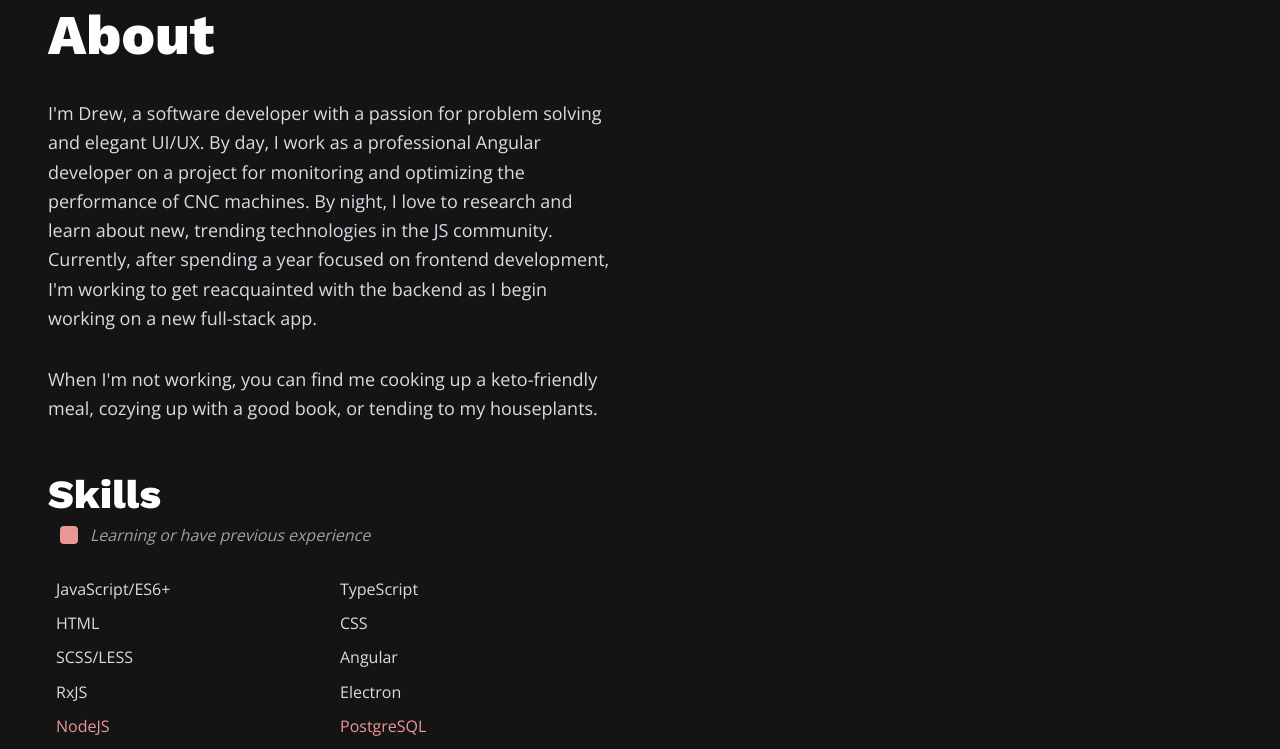
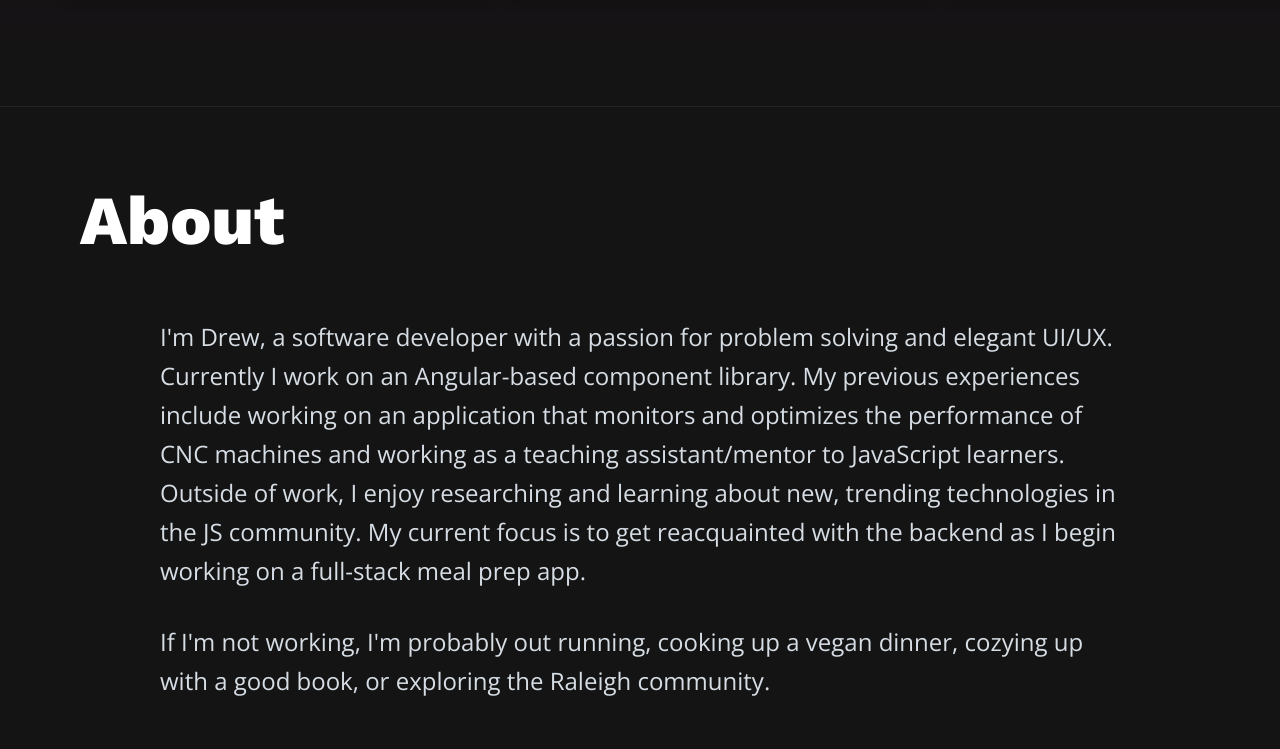
Before and after one commit to DrewMoody/portfolio, a Gatsby site: page / in a window 1280 px wide. Shown: the part 1489-2238 px from the top of the page. Built offline with nearby package versions, Linux system fonts and the light colour scheme; Gatsby itself is replaced by a stand-in of ours.

Commit message:
Replaced tslint with eslint, modified layout

```diff
--- a/src/components/About/About.tsx
+++ b/src/components/About/About.tsx
@@ -1,16 +1,37 @@
-import React, { Fragment } from "react";
-import styled from "styled-components";
-import { ContentDescription, SectionTitle } from "../../shared/styles";
-import Section from "../Section/Section";
+import React, { Fragment, FunctionComponent } from 'react';
+import styled from 'styled-components';
+import { ContentDescription, SectionTitle } from '../../shared/styles';
+import Section from '../Section/Section';
 
 export const AboutContainer = styled.div`
-  margin: 0 3rem;
-  max-width: 568px;
+  margin: 0 auto;
+  width: calc(
+    100% - ${props => props.theme.sidesPadding.xs} -
+      ${props => props.theme.sidesPadding.xs}
+  );
+
+  @media (min-width: 468px) {
+    max-width: 80%;
+  }
+
+  @media (min-width: 768px) {
+    max-width: 75%;
+  }
 `;
 
 const SkillsTitle = styled(SectionTitle)`
   margin-top: 3rem;
   margin-bottom: 0.75rem;
+
+  @media (min-width: 768px) {
+    margin-top: 4rem 4rem 3rem;
+    font-size: calc(1vw + 2.5rem);
+  }
+
+  @media (min-width: 1024px) {
+    margin-top: calc(2vw + 2rem);
+    font-size: calc(1.25vw + 2rem);
+  }
 
   @media (min-width: 600px) {
     margin-bottom: 0.25rem;
@@ -33,6 +54,14 @@ const KeyContainer = styled.div`
   align-items: center;
   margin-left: 0.75rem;
   margin-bottom: 1.5rem;
+
+  @media (min-width: 768px) {
+    margin-bottom: 2rem;
+  }
+
+  @media (min-width: 1024px) {
+    margin-bottom: calc(1vw + 2rem);
+  }
 `;
 
 const PastSkillKey = styled.div`
@@ -50,6 +79,10 @@ const SkillsContainer = styled.div`
   flex-wrap: wrap;
   width: 100%;
 
+  @media (min-width: 769px) {
+    font-size: calc(1vw + 0.5rem);
+  }
+
   > div {
     color: #d6dde4;
     flex: 1 1 calc(50% - 1rem);
@@ -62,22 +95,25 @@ const SkillsContainer = styled.div`
   }
 `;
 
-const About = () => (
+const About: FunctionComponent = () => (
   <Fragment>
     <Section title="About">
       <AboutContainer>
         <ContentDescription>
           I&apos;m Drew, a software developer with a passion for problem solving
-          and elegant UI/UX. By day, I work as a professional Angular developer
-          on a project for monitoring and optimizing the performance of CNC
-          machines. By night, I love to research and learn about new, trending
-          technologies in the JS community. Currently, after spending a year
-          focused on frontend development, I&apos;m working to get reacquainted
-          with the backend as I begin working on a new full-stack app.
+          and elegant UI/UX. Currently I work on an Angular-based component
+          library. My previous experiences include working on an application
+          that monitors and optimizes the performance of CNC machines and
+          working as a teaching assistant/mentor to JavaScript learners. Outside
+          of work, I enjoy researching and learning about new, trending
+          technologies in the JS community. My current focus is to get
+          reacquainted with the backend as I begin working on a full-stack meal
+          prep app.
         </ContentDescription>
         <ContentDescription>
-          When I&apos;m not working, you can find me cooking up a keto-friendly
-          meal, cozying up with a good book, or tending to my houseplants.
+          If I&apos;m not working, I&apos;m probably out running, cooking up a
+          vegan dinner, cozying up with a good book, or exploring the Raleigh
+          community.
         </ContentDescription>
         <SkillsTitle>Skills</SkillsTitle>
         <KeyContainer>
@@ -103,53 +139,4 @@ const About = () => (
   </Fragment>
 );
 
-// const About = () => (
-//   <Fragment>
-//     <CTAHeaderText id="about">
-//       <AboutText>About</AboutText>
-//     </CTAHeaderText>
-//     <AboutDiv>
-//       <HalfImage imgSrc="images/about.jpg">
-//         <Fragment>
-//           <AboutTitle>About</AboutTitle>
-//           <ContentDescription>
-//             I&apos;m Drew, a software developer with a passion for problem
-//             solving and elegant UI/UX. By day, I work as a professional Angular
-//             developer on a project for monitoring and optimizing the performance
-//             of CNC machines. By night, I love to research and learn about new,
-//             trending technologies in the JS community. Currently, after spending
-//             a year focused on frontend development, I&apos;m working to get
-//             reacquainted with the backend as I begin working on a new full-stack
-//             app.
-//           </ContentDescription>
-//           <ContentDescription>
-//             When I&apos;m not working, you can find me cooking up a
-//             keto-friendly meal, cozying up with a good book, or tending to my
-//             houseplants.
-//           </ContentDescription>
-//           <SkillsTitle>Skills</SkillsTitle>
-//           <KeyContainer>
-//             <PastSkillKey />
-//             <PastSkillDesc>Learning or have previous experience</PastSkillDesc>
-//           </KeyContainer>
-//           <SkillsContainer>
-//             <div>JavaScript/ES6+</div>
-//             <div>TypeScript</div>
-//             <div>HTML</div>
-//             <div>CSS</div>
-//             <div>SCSS/LESS</div>
-//             <div>Angular</div>
-//             <div>RxJS</div>
-//             <div>Electron</div>
-//             <PastExpSkill>NodeJS</PastExpSkill>
-//             <PastExpSkill>PostgreSQL</PastExpSkill>
-//             <PastExpSkill>MongoDB</PastExpSkill>
-//             <PastExpSkill>React</PastExpSkill>
-//           </SkillsContainer>
-//         </Fragment>
-//       </HalfImage>
-//     </AboutDiv>
-//   </Fragment>
-// );
-
 export default About;
--- a/src/components/Card/Card.tsx
+++ b/src/components/About/Card/Card.tsx
@@ -1,6 +1,10 @@
-import React from "react";
-import styled from "styled-components";
-import { Button, ContentDescription, ContentTitle } from "../../shared/styles";
+import React from 'react';
+import styled from 'styled-components';
+import {
+  Button,
+  ContentDescription,
+  ContentTitle
+} from '../../../shared/styles';
 
 const CardContainer = styled.div`
   overflow: hidden;
@@ -63,6 +67,10 @@ const CardDescription = styled(ContentDescription)`
     margin-bottom: 1rem;
     line-height: 1.5;
   }
+
+  @media (min-width: 769px) {
+    font-size: calc(1vw + 0.5rem);
+  }
 `;
 
 const CardSupport = styled.h3`
@@ -95,7 +103,7 @@ interface IProps {
 export default (props: IProps) => {
   const { card } = props;
 
-  const openLink = (link: string) => () => window.open(link, "_blank");
+  const openLink = (link: string) => () => window.open(link, '_blank');
 
   return (
     <CardContainer style={{ borderTop: `8px solid ${card.color}` }}>
--- a/src/components/Section/Section.tsx
+++ b/src/components/Section/Section.tsx
@@ -1,5 +1,5 @@
-import React from "react";
-import styled from "styled-components";
+import React from 'react';
+import styled from 'styled-components';
 
 interface IProps {
   children: JSX.Element;
@@ -19,7 +19,28 @@ const SectionWrapper = styled.div`
   > h1 {
     font-size: 3.5rem;
     color: white;
-    padding: 3rem 3rem 2rem 3rem;
+    margin: 3rem ${props => props.theme.sidesPadding.xs} 2rem;
+
+    @media (min-width: 468px) {
+      margin: 3rem ${props => props.theme.sidesPadding.m} 2rem;
+    }
+
+    @media (min-width: 768px) {
+      margin: 4rem 4rem 3rem;
+      font-size: calc(1vw + 3.5rem);
+    }
+
+    @media (min-width: 1024px) {
+      margin: calc(2vw + 3rem) 5rem calc(2vw + 2rem);
+    }
+  }
+
+  @media (min-width: 768px) {
+    padding-bottom: 5rem;
+  }
+
+  @media (min-width: 1024px) {
+    padding-bottom: calc(2vw + 4rem);
   }
 `;
 
--- a/src/layout/GlobalStyles.tsx
+++ b/src/layout/GlobalStyles.tsx
@@ -1,11 +1,11 @@
-import { createGlobalStyle } from "styled-components";
+import { createGlobalStyle } from 'styled-components';
 
 export const baseTheme = {
   colors: {
-    main: "#ec7b8b",
-    support: "#79e4c2"
+    main: '#ec7b8b',
+    support: '#79e4c2'
   },
-  fontColor: "#231e1f",
+  fontColor: '#231e1f',
   fonts: {
     body: "'Open Sans','Helvetica Neue',Arial,sans-serif",
     // header: "'IBM Plex Sans',ibm-plex-sans,'Helvetica Neue',Arial,sans-serif",
@@ -15,51 +15,56 @@ export const baseTheme = {
     header: 800
   },
   gradients: {
-    main: "linear-gradient(45deg, #ca5590, #ef9f79)",
-    support: "linear-gradient(45deg,#779cc1,#79efc3)",
+    main: 'linear-gradient(45deg, #ca5590, #ef9f79)',
+    support: 'linear-gradient(45deg,#779cc1,#79efc3)',
     // newMain: "linear-gradient(45deg,#f37a8e,#eca8b3,#f7dcc1)"
-    newMain: "linear-gradient(45deg,#dc7587,#ea9191,#ffcc9e)"
+    newMain: 'linear-gradient(45deg,#dc7587,#ea9191,#ffcc9e)'
   },
   themeColors: {
-    gold: "#b9b39b",
-    mint: "#9accc0",
-    pink: "#d8a5ae"
+    gold: '#b9b39b',
+    mint: '#9accc0',
+    pink: '#d8a5ae'
   },
   dark: {
-    dark1: "#141c25",
-    dark2: "#202d3a"
+    dark1: '#141c25',
+    dark2: '#202d3a'
+  },
+  sidesPadding: {
+    xs: '1.5rem',
+    s: '2.25rem',
+    m: '3rem'
   }
 };
 
 export const darkTheme = {
   ...baseTheme,
-  mainFontColor: "#d6dde4",
-  headerColor: "#ffffff",
-  navColor: "#f19399",
+  mainFontColor: '#d6dde4',
+  headerColor: '#ffffff',
+  navColor: '#f19399',
   headerBg:
-    "linear-gradient(0deg, rgba(0, 0, 0, 0.8), rgb(0, 0, 0)), linear-gradient(90deg, rgb(255, 0, 136), rgb(252, 138, 14))",
-  headerImgFilter: "invert(1)",
-  headerImgOpacity: "5%",
-  headerText: "#ffffff",
-  headerButtonText: "#fd727a",
+    'linear-gradient(0deg, rgba(0, 0, 0, 0.8), rgb(0, 0, 0)), linear-gradient(90deg, rgb(255, 0, 136), rgb(252, 138, 14))',
+  headerImgFilter: 'invert(1)',
+  headerImgOpacity: '5%',
+  headerText: '#ffffff',
+  headerButtonText: '#fd727a',
   headerBorderBg:
-    "linear-gradient(0deg, rgba(35, 0, 28, 0), rgba(119, 0, 255, 0)), linear-gradient(90deg, rgb(255, 0, 136), rgb(255, 141, 0))",
+    'linear-gradient(0deg, rgba(35, 0, 28, 0), rgba(119, 0, 255, 0)), linear-gradient(90deg, rgb(255, 0, 136), rgb(255, 141, 0))',
   workWrapperBg:
-    "linear-gradient(180deg, rgba(0, 0, 0, 0.8), rgb(0, 0, 0)), linear-gradient(90deg, rgb(255, 0, 136), rgb(252, 138, 14))",
+    'linear-gradient(180deg, rgba(0, 0, 0, 0.8), rgb(0, 0, 0)), linear-gradient(90deg, rgb(255, 0, 136), rgb(252, 138, 14))',
   workSectionBg:
-    "linear-gradient(180deg, rgba(84, 27, 74, 0.33), rgb(20, 20, 20))",
-  workColors: ["#f970c2", "#f97470", "#f9aa70", "#efc859"],
-  cardBg: "#1d1a1a",
-  sectionTopBorder: "1px solid #80808026",
-  sectionBg: "#141414",
-  textColor: "#ffffff",
-  contactButton: "#66eae1",
-  contactButtonBg: "#092833",
-  footerBg: "#212121",
+    'linear-gradient(180deg, rgba(84, 27, 74, 0.33), rgb(20, 20, 20))',
+  workColors: ['#f970c2', '#f97470', '#f9aa70', '#efc859'],
+  cardBg: '#1d1a1a',
+  sectionTopBorder: '1px solid #80808026',
+  sectionBg: '#141414',
+  textColor: '#ffffff',
+  contactButton: '#66eae1',
+  contactButtonBg: '#092833',
+  footerBg: '#212121',
   footerBorderBg:
-    "linear-gradient(0deg,rgba(35,0,28,0),rgba(119,0,255,0)),linear-gradient(90deg,rgb(0, 137, 255),rgb(0, 255, 126))",
-  footerColor: "#c7d0d8",
-  footerHoverColor: "#03e2d8"
+    'linear-gradient(0deg,rgba(35,0,28,0),rgba(119,0,255,0)),linear-gradient(90deg,rgb(0, 137, 255),rgb(0, 255, 126))',
+  footerColor: '#c7d0d8',
+  footerHoverColor: '#03e2d8'
 };
 
 export const lightTheme = {
--- a/src/shared/styles.ts
+++ b/src/shared/styles.ts
@@ -1,4 +1,4 @@
-import styled from "styled-components";
+import styled from 'styled-components';
 
 export const Button = styled.button`
   padding: 6px;
@@ -74,6 +74,10 @@ export const ContentDescription = styled.p`
   @media (min-width: 599px) {
     font-size: 1.125rem;
   }
+
+  @media (min-width: 769px) {
+    font-size: calc(1.25vw + 0.5rem);
+  }
 `;
 
 export const SectionHeader = styled.p`
```
Also changed, not shown: package.json (+7 -8 lines), src/components/Contact/Contact.tsx (+8 -8 lines), src/components/Header/Header.tsx (+11 -8 lines), src/components/Work/Work.tsx (+16 -8 lines), src/components/Work/projects.ts (+25 -25 lines), tsconfig.json (+5 -4 lines), tslint.json (deleted, +0 -11 lines), .eslintrc.js (added), src/components/About/Card/styles.ts (added), 2 other files.
